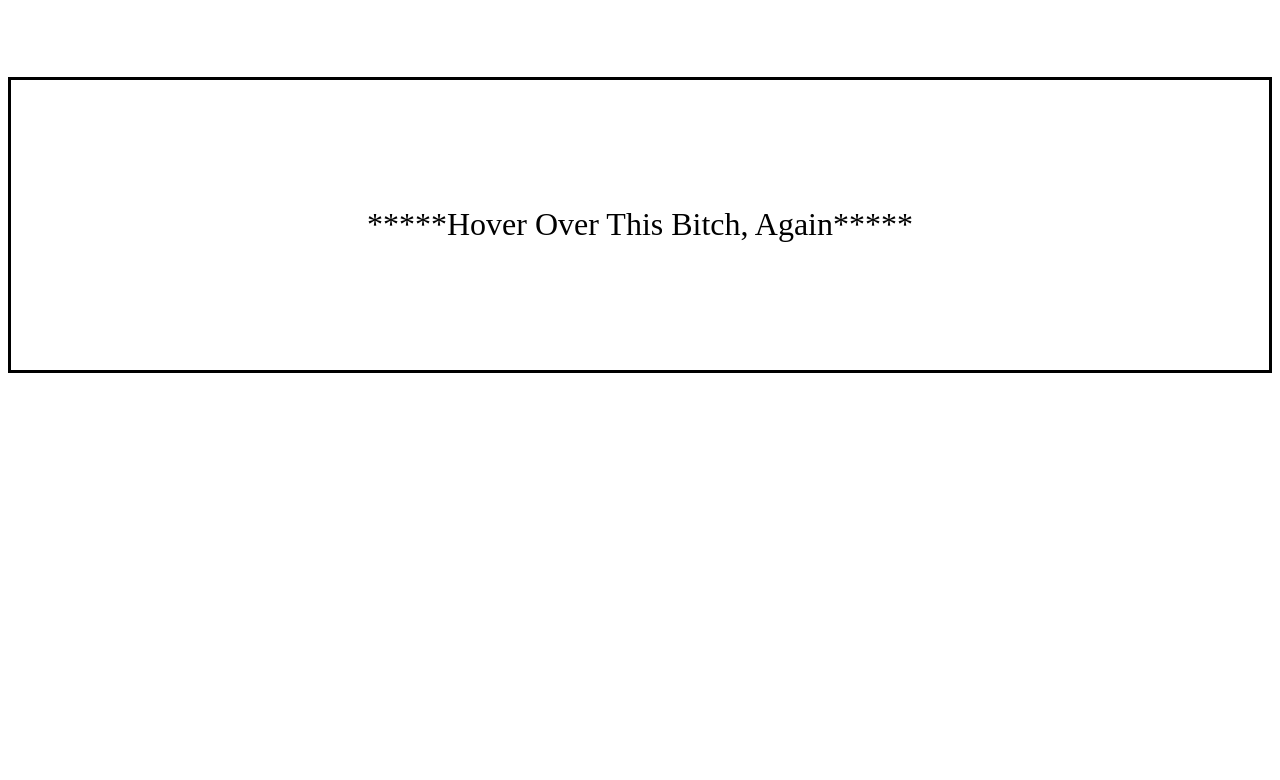
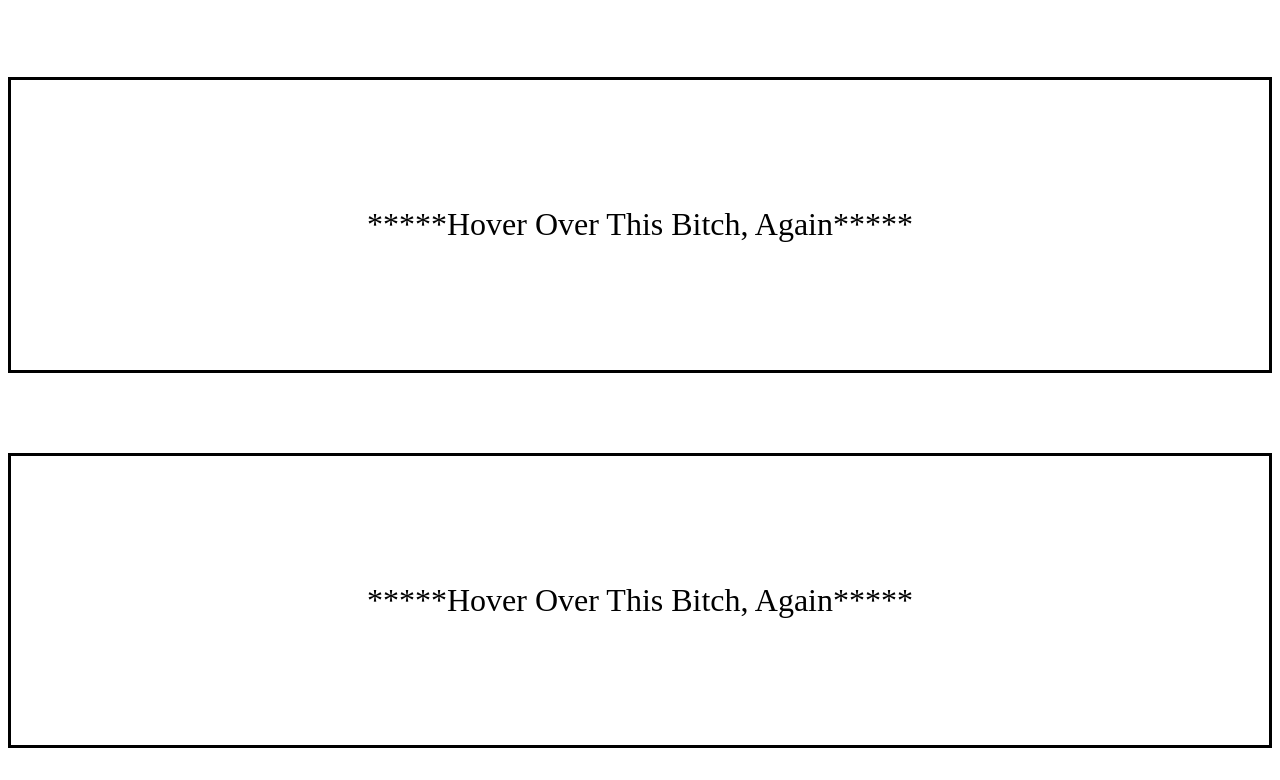
Before and after one commit to Hector-Torres000/myLegos, a plain HTML site: page cssLegos/hoverEffects/hover7/index.html in a window 1280 px wide. Shown: the part 379-1159 px from the top of the page. Before the commit the page ends 800 px from the top, so only its background shows below. Drawn offline with Linux system fonts and the light colour scheme.

Commit message:
hover 7 understood and completed

```diff
--- a/cssLegos/hoverEffects/hover7/index.html
+++ b/cssLegos/hoverEffects/hover7/index.html
@@ -14,5 +14,8 @@
     <section class="part2">
       <p>*****<a href="#">Hover Over This Bitch, Again</a>*****</p>
     </section>
+    <section class="part3">
+      <p>*****<a href="#">Hover Over This Bitch, Again</a>*****</p>
+    </section>
   </body>
 </html>
--- a/cssLegos/hoverEffects/hover7/style.css
+++ b/cssLegos/hoverEffects/hover7/style.css
@@ -23,21 +23,44 @@ p {
   position: relative;
   color: black;
 }
-.part2 a::before {
+.part2 a::after {
   content: '';
   position: absolute;
   inset: 0;
   /* bottom: 0;
   left: 0;
-  height: 10%;
-  width: 100%; */
+  right: 0;
+  top: 0; */
   background-color: rebeccapurple;
   transform-origin: right;
   transform: scaleX(0);
   transition: transform 0.3s ease-in-out;
   z-index: -1;
 }
-.part2 a:hover::before {
+.part2 a:hover::after {
   transform-origin: left;
   transform: scaleX(1);
 }
+
+.part3 a {
+  color: black;
+  text-decoration: none;
+  position: relative;
+}
+
+.part3 a::before {
+  content: '';
+  position: absolute;
+  background-color: black;
+  width: 100%;
+  height: 5%;
+  bottom: 0;
+  left: 0;
+  transform-origin: left;
+  transform: scaleX(0);
+  transition: transform 0.5s ease-in-out;
+}
+.part3 a:hover::before {
+  transform: scaleX(1);
+  transform-origin: left;
+}
```
Also changed, not shown: cssLegos/hoverEffects/hover7/about.txt.
